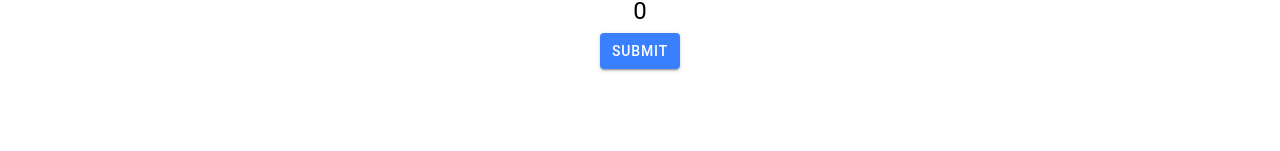
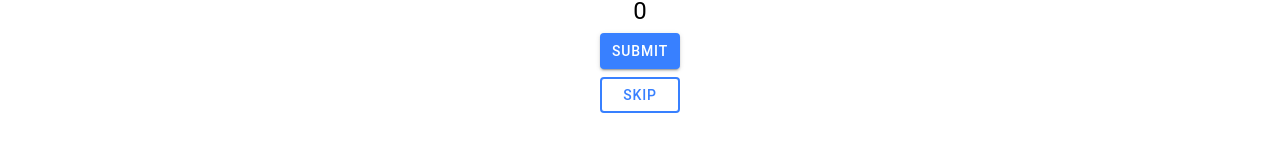
Before and after one commit to michaelcalvinwood/seqtoseq-dataset-creator, a React (Vite) app: page /home in a window 1280 px wide. Shown: the part 197-348 px from the top of the page. Built offline with nearby package versions, Linux system fonts and the light colour scheme.

Commit message:
added skip button

```diff
--- a/src/pages/Home.tsx
+++ b/src/pages/Home.tsx
@@ -62,6 +62,7 @@ const Home: React.FC = () => {
          </div>
          <div className='Home__curnum'>{curNum}</div>
          <IonButton className='Home__submit'>Submit</IonButton>
+         <IonButton className='Home__submit' fill='outline' >Skip</IonButton>
 
         </div>
       </IonContent>
```
